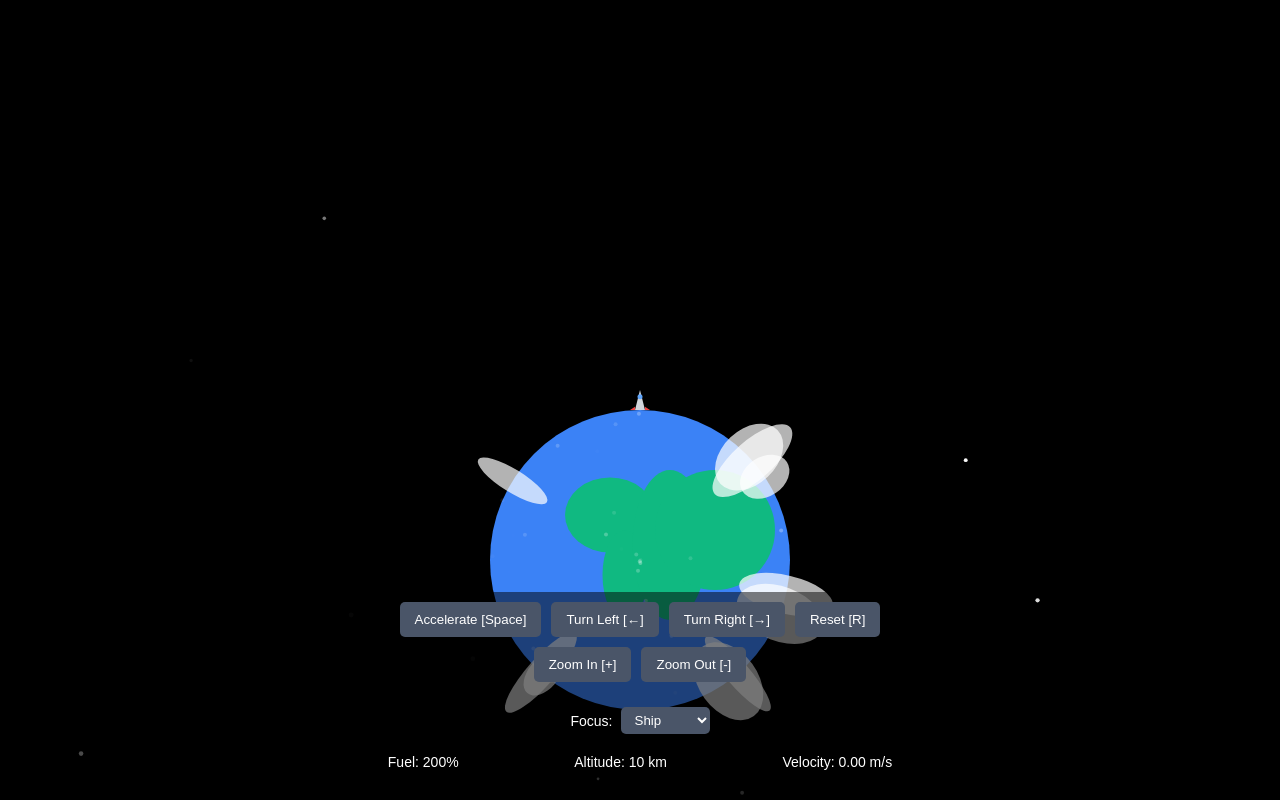
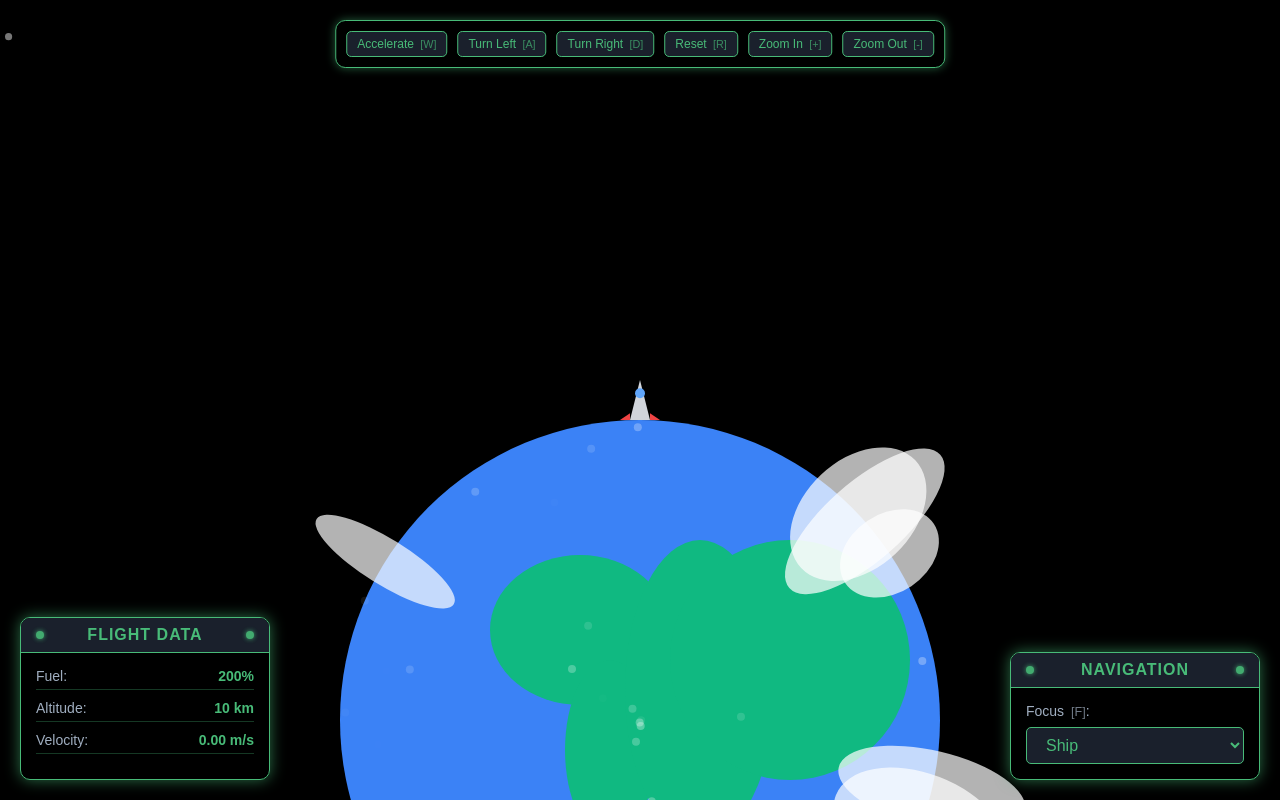
Before and after one commit to joshmouch/Exp-Cline-SpaceGame, a plain HTML site: page index.html in a window 1280 px wide. Drawn offline with Linux system fonts and the light colour scheme.

```diff
--- a/index.html
+++ b/index.html
@@ -9,18 +9,52 @@
 <body>
     <div class="game-container">
         <canvas id="gameCanvas"></canvas>
-        <div class="controls">
-            <button id="accelerateBtn">Accelerate <span class="shortcut">[Space]</span></button>
-            <button id="leftBtn">Turn Left <span class="shortcut">[←]</span></button>
-            <button id="rightBtn">Turn Right <span class="shortcut">[→]</span></button>
+        <!-- Top controls panel -->
+        <div class="top-controls">
+            <button id="accelerateBtn">Accelerate <span class="shortcut">[W]</span></button>
+            <button id="leftBtn">Turn Left <span class="shortcut">[A]</span></button>
+            <button id="rightBtn">Turn Right <span class="shortcut">[D]</span></button>
             <button id="resetBtn">Reset <span class="shortcut">[R]</span></button>
             <div id="zoomControls">
                 <button id="zoomInBtn">Zoom In <span class="shortcut">[+]</span></button>
                 <button id="zoomOutBtn">Zoom Out <span class="shortcut">[-]</span></button>
             </div>
+        </div>
+
+        <!-- Bottom-left dashboard for stats -->
+        <div class="dashboard dashboard-left">
+            <div class="dashboard-header">
+                <div class="dashboard-light"></div>
+                <h3>Flight Data</h3>
+                <div class="dashboard-light"></div>
+            </div>
+            <div class="dashboard-content">
+                <div class="stat-row">
+                    <div class="stat-label">Fuel:</div>
+                    <div class="stat-value"><span id="fuelLevel">100</span>%</div>
+                </div>
+                <div class="stat-row">
+                    <div class="stat-label">Altitude:</div>
+                    <div class="stat-value"><span id="altitude">0</span> km</div>
+                </div>
+                <div class="stat-row">
+                    <div class="stat-label">Velocity:</div>
+                    <div class="stat-value"><span id="velocity">0</span> m/s</div>
+                </div>
+            </div>
+        </div>
+
+        <!-- Bottom-right dashboard for focus -->
+        <div class="dashboard dashboard-right">
+            <div class="dashboard-header">
+                <div class="dashboard-light"></div>
+                <h3>Navigation</h3>
+                <div class="dashboard-light"></div>
+            </div>
+            <div class="dashboard-content">
                 <div class="focus-controls">
                     <div class="focus-select">
-                    <label for="focusSelect">Focus:</label>
+                        <label for="focusSelect">Focus <span class="shortcut">[F]</span>:</label>
                         <select id="focusSelect">
                             <option value="ship">Ship</option>
                             <option value="manual">Manual</option>
@@ -35,10 +69,6 @@
                         </select>
                     </div>
                 </div>
-            <div class="stats">
-                <div>Fuel: <span id="fuelLevel">100</span>%</div>
-                <div>Altitude: <span id="altitude">0</span> km</div>
-                <div>Velocity: <span id="velocity">0</span> m/s</div>
             </div>
         </div>
     </div>
--- a/js/camera.js
+++ b/js/camera.js
@@ -6,8 +6,8 @@ function createCamera() {
     return {
         x: 0,
         y: 0,
-        zoom: 1,
-        targetZoom: 1
+        zoom: MAX_ZOOM,
+        targetZoom: MAX_ZOOM
     };
 }
 
@@ -17,10 +17,8 @@ function createCamera() {
  * @param {Object} rocket - The rocket object
  * @param {Array} trajectoryPoints - Array of trajectory points
  * @param {Object} controls - The controls object
- * @param {number} minZoom - Minimum zoom level
- * @param {number} maxZoom - Maximum zoom level
  */
-function updateCamera(camera, rocket, trajectoryPoints, controls, minZoom = 0.02, maxZoom = 1.0) {
+function updateCamera(camera, rocket, trajectoryPoints, controls) {
     // Only update camera position if focus is not manual
     if (controls.focus !== 'manual') {
         let targetX = 0;
@@ -67,20 +65,18 @@ function updateCamera(camera, rocket, trajectoryPoints, controls, minZoom = 0.02
  * Zooms the camera in
  * @param {Object} camera - The camera object
  * @param {number} factor - Zoom factor
- * @param {number} maxZoom - Maximum zoom level
  */
-function zoomIn(camera, factor = 1.5, maxZoom = 2) {
-    camera.targetZoom = Math.min(camera.targetZoom * factor, maxZoom);
+function zoomIn(camera, factor = 1.5) {
+    camera.targetZoom = Math.min(camera.targetZoom * factor, MAX_ZOOM);
 }
 
 /**
  * Zooms the camera out
  * @param {Object} camera - The camera object
  * @param {number} factor - Zoom factor
- * @param {number} minZoom - Minimum zoom level
  */
-function zoomOut(camera, factor = 1.5, minZoom = 0.1) {
-    camera.targetZoom = Math.max(camera.targetZoom / factor, minZoom);
+function zoomOut(camera, factor = 1.5) {
+    camera.targetZoom = Math.max(camera.targetZoom / factor, MIN_ZOOM);
 }
 
 /**
--- a/js/constants.js
+++ b/js/constants.js
@@ -15,10 +15,19 @@ const INITIAL_FUEL = 200;
 const FUEL_CONSUMPTION_RATE = 0.1;
 const ACCELERATION_RATE = 0.01;
 const ROTATION_RATE = 0.05;
-const GRAVITY_FACTOR = 0.01;
-const SAFE_LANDING_VELOCITY = 1.0;
 const TRAJECTORY_POINTS = 200;
 const STAR_COUNT = 200;
+
+// Gravity constants
+const GRAVITY_FACTOR = 0.01;
+const EARTH_GRAVITY = 0.5;
+const MOON_GRAVITY = 0.5;
+const SUN_GRAVITY = 0.5;
+const SAFE_LANDING_VELOCITY = 1.0;
+
+// Camera constants
+const MIN_ZOOM = 0.02;
+const MAX_ZOOM = 2.0;
 
 // Planet positions
 const MOON_POSITION = { x: 500, y: 500 };
--- a/js/controls.js
+++ b/js/controls.js
@@ -16,10 +16,10 @@ function createControls() {
  * Sets up event listeners for keyboard and button controls
  * @param {Object} controls - The controls object
  * @param {Object} camera - The camera object
- * @param {Function} toggleAcceleration - Function to toggle rocket acceleration
+ * @param {Function} accelerateCallback - Function to handle acceleration
  * @param {Function} resetGame - Function to reset the game
  */
-function setupEventListeners(controls, camera, toggleAcceleration, resetGame) {
+function setupEventListeners(controls, camera, accelerateCallback, resetGame) {
     const canvas = document.getElementById('gameCanvas');
 
     // Keyboard controls
@@ -81,31 +81,31 @@ function setupEventListeners(controls, camera, toggleAcceleration, resetGame) {
 
     // Button controls
     document.getElementById('accelerateBtn').addEventListener('click', () => {
-        toggleAcceleration();
+        accelerateCallback(true, true); // true, true = state, isToggle
     });
 
     document.getElementById('leftBtn').addEventListener('mousedown', () => {
-        controls.keysPressed['ArrowLeft'] = true;
+        controls.keysPressed['a'] = true;
     });
 
     document.getElementById('leftBtn').addEventListener('mouseup', () => {
-        controls.keysPressed['ArrowLeft'] = false;
+        controls.keysPressed['a'] = false;
     });
 
     document.getElementById('leftBtn').addEventListener('mouseleave', () => {
-        controls.keysPressed['ArrowLeft'] = false;
+        controls.keysPressed['a'] = false;
     });
 
     document.getElementById('rightBtn').addEventListener('mousedown', () => {
-        controls.keysPressed['ArrowRight'] = true;
+        controls.keysPressed['d'] = true;
     });
 
     document.getElementById('rightBtn').addEventListener('mouseup', () => {
-        controls.keysPressed['ArrowRight'] = false;
+        controls.keysPressed['d'] = false;
     });
 
     document.getElementById('rightBtn').addEventListener('mouseleave', () => {
-        controls.keysPressed['ArrowRight'] = false;
+        controls.keysPressed['d'] = false;
     });
 
     document.getElementById('zoomInBtn').addEventListener('click', () => {
@@ -130,28 +130,47 @@ function setupEventListeners(controls, camera, toggleAcceleration, resetGame) {
 }
 
 /**
+ * Cycles to the next focus option
+ * @param {Object} controls - The controls object
+ */
+function cycleFocus(controls) {
+    const focusSelect = document.getElementById('focusSelect');
+    const options = Array.from(focusSelect.options);
+    const currentIndex = options.findIndex(option => option.value === controls.focus);
+    const nextIndex = (currentIndex + 1) % options.length;
+
+    controls.focus = options[nextIndex].value;
+    focusSelect.value = controls.focus;
+}
+
+/**
  * Handles user input for rocket control and camera
  * @param {Object} controls - The controls object
  * @param {Object} rocket - The rocket object
  * @param {Object} camera - The camera object
  */
 function handleInput(controls, rocket, camera) {
-    // Handle rotation
-    if (controls.keysPressed['ArrowLeft']) {
+    // Handle rotation with A and D keys
+    if (controls.keysPressed['a'] || controls.keysPressed['A']) {
         rocket.angle -= ROTATION_RATE;
     }
 
-    if (controls.keysPressed['ArrowRight']) {
+    if (controls.keysPressed['d'] || controls.keysPressed['D']) {
         rocket.angle += ROTATION_RATE;
     }
 
-    // Handle acceleration with spacebar
-    if (controls.keysPressed[' '] && rocket.fuel > 0 && !rocket.exploded) {
-        rocket.accelerating = true;
-        document.getElementById('accelerateBtn').classList.add('active');
-    } else if (controls.keysPressed[' '] === false && rocket.accelerating) {
-        rocket.accelerating = false;
-        document.getElementById('accelerateBtn').classList.remove('active');
+    // Handle acceleration with W key
+    if (controls.keysPressed['w'] || controls.keysPressed['W']) {
+        setAcceleration(rocket, true);
+    } else {
+        setAcceleration(rocket, false);
+    }
+
+    // Handle focus cycling with F key
+    if (controls.keysPressed['f'] || controls.keysPressed['F']) {
+        cycleFocus(controls);
+        controls.keysPressed['f'] = false;
+        controls.keysPressed['F'] = false;
     }
 
     // Handle zoom with + and - keys
@@ -169,16 +188,38 @@ function handleInput(controls, rocket, camera) {
 }
 
 /**
- * Toggles the rocket's acceleration state
+ * Sets the rocket's acceleration state
  * @param {Object} rocket - The rocket object
+ * @param {boolean} state - Whether to accelerate or not
+ * @param {boolean} isToggle - Whether to toggle the state (true) or set it directly (false)
  */
-function toggleAcceleration(rocket) {
-    if (rocket.fuel > 0 && !rocket.exploded) {
-        rocket.accelerating = !rocket.accelerating;
-        document.getElementById('accelerateBtn').classList.toggle('active', rocket.accelerating);
+function setAcceleration(rocket, state, isToggle = false) {
+    if (!rocket) {
+        console.error('Rocket object is undefined in setAcceleration');
+        return;
+    }
+
+    console.log('setAcceleration called with:', { rocket, state, isToggle });
+
+    if (isToggle) {
+        // Toggle mode (for button)
+        if (rocket.fuel > 0 && !rocket.exploded) {
+            rocket.accelerating = !rocket.accelerating;
+            console.log('Toggling acceleration to:', rocket.accelerating);
+            document.getElementById('accelerateBtn').classList.toggle('active', rocket.accelerating);
+        } else {
+            rocket.accelerating = false;
+            document.getElementById('accelerateBtn').classList.remove('active');
+        }
     } else {
-        rocket.accelerating = false;
-        document.getElementById('accelerateBtn').classList.remove('active');
+        // Direct mode (for key)
+        if (rocket.fuel > 0 && !rocket.exploded && state) {
+            rocket.accelerating = true;
+            document.getElementById('accelerateBtn').classList.add('active');
+        } else {
+            rocket.accelerating = false;
+            document.getElementById('accelerateBtn').classList.remove('active');
+        }
     }
 }
 
--- a/style.css
+++ b/style.css
@@ -24,19 +24,22 @@ canvas {
     left: 0;
 }
 
-.controls {
+/* Top controls panel */
+.top-controls {
     position: absolute;
-    bottom: 20px;
+    top: 20px;
     left: 50%;
     transform: translateX(-50%);
     display: flex;
     gap: 10px;
     z-index: 10;
-    background-color: rgba(0, 0, 0, 0.5);
+    background-color: rgba(0, 0, 0, 0.7);
     padding: 10px;
     border-radius: 10px;
     flex-wrap: wrap;
     justify-content: center;
+    border: 1px solid #48bb78;
+    box-shadow: 0 0 10px rgba(72, 187, 120, 0.5);
 }
 
 #zoomControls {
@@ -44,60 +47,142 @@ canvas {
     gap: 10px;
 }
 
+/* Dashboard styles */
+.dashboard {
+    position: absolute;
+    bottom: 20px;
+    width: 250px;
+    z-index: 10;
+    background-color: rgba(0, 0, 0, 0.8);
+    border-radius: 10px;
+    border: 1px solid #48bb78;
+    box-shadow: 0 0 15px rgba(72, 187, 120, 0.6);
+    overflow: hidden;
+}
+
+.dashboard-left {
+    left: 20px;
+}
+
+.dashboard-right {
+    right: 20px;
+}
+
+.dashboard-header {
+    background-color: #1a202c;
+    padding: 8px 15px;
+    display: flex;
+    justify-content: space-between;
+    align-items: center;
+    border-bottom: 1px solid #48bb78;
+}
+
+.dashboard-header h3 {
+    margin: 0;
+    color: #48bb78;
+    font-size: 16px;
+    text-transform: uppercase;
+    letter-spacing: 1px;
+}
+
+.dashboard-light {
+    width: 8px;
+    height: 8px;
+    border-radius: 50%;
+    background-color: #48bb78;
+    box-shadow: 0 0 5px #48bb78;
+    animation: blink 2s infinite alternate;
+}
+
+@keyframes blink {
+    0% { opacity: 0.5; }
+    100% { opacity: 1; }
+}
+
+.dashboard-content {
+    padding: 15px;
+}
+
+/* Stats styling */
+.stat-row {
+    display: flex;
+    justify-content: space-between;
+    margin-bottom: 10px;
+    font-size: 14px;
+    border-bottom: 1px solid rgba(72, 187, 120, 0.3);
+    padding-bottom: 5px;
+}
+
+.stat-label {
+    color: #a0aec0;
+}
+
+.stat-value {
+    color: #48bb78;
+    font-weight: bold;
+}
+
+/* Focus controls */
 .focus-controls {
     width: 100%;
-    display: flex;
-    justify-content: center;
-    margin-top: 10px;
-    flex-wrap: wrap;
 }
 
 .focus-select {
     display: flex;
-    align-items: center;
+    flex-direction: column;
     gap: 8px;
-    margin-top: 5px;
 }
 
 .focus-select label {
     font-size: 14px;
+    color: #a0aec0;
 }
 
 .focus-select select {
-    background-color: #4a5568;
-    color: white;
-    border: none;
+    background-color: #1a202c;
+    color: #48bb78;
+    border: 1px solid #48bb78;
     border-radius: 5px;
-    padding: 5px 10px;
+    padding: 8px 15px;
     cursor: pointer;
+    font-size: 16px;
+    width: 100%;
 }
 
 .focus-select select:hover {
     background-color: #2d3748;
 }
 
+.focus-select select:focus {
+    outline: none;
+    box-shadow: 0 0 0 2px rgba(72, 187, 120, 0.5);
+}
+
+/* Button styling */
 button {
-    padding: 10px 15px;
-    background-color: #4a5568;
-    color: white;
-    border: none;
+    padding: 5px 10px;
+    background-color: #1a202c;
+    color: #48bb78;
+    border: 1px solid #48bb78;
     border-radius: 5px;
     cursor: pointer;
-    transition: background-color 0.3s;
+    transition: all 0.3s;
+    font-size: 12px;
 }
 
 button:hover {
     background-color: #2d3748;
+    box-shadow: 0 0 5px rgba(72, 187, 120, 0.5);
 }
 
 button.active {
     background-color: #48bb78;
+    color: #1a202c;
 }
 
-.stats {
-    width: 100%;
-    display: flex;
-    justify-content: space-around;
-    margin-top: 10px;
-    font-size: 14px;
+/* Shortcut styling */
+.shortcut {
+    opacity: 0.7;
+    font-size: 90%;
+    margin-left: 3px;
 }
```
Also changed, not shown: js/main.js (+11 -4 lines), js/physics.js (+11 -5 lines). Lines whose indentation alone changed are shown as unchanged.
